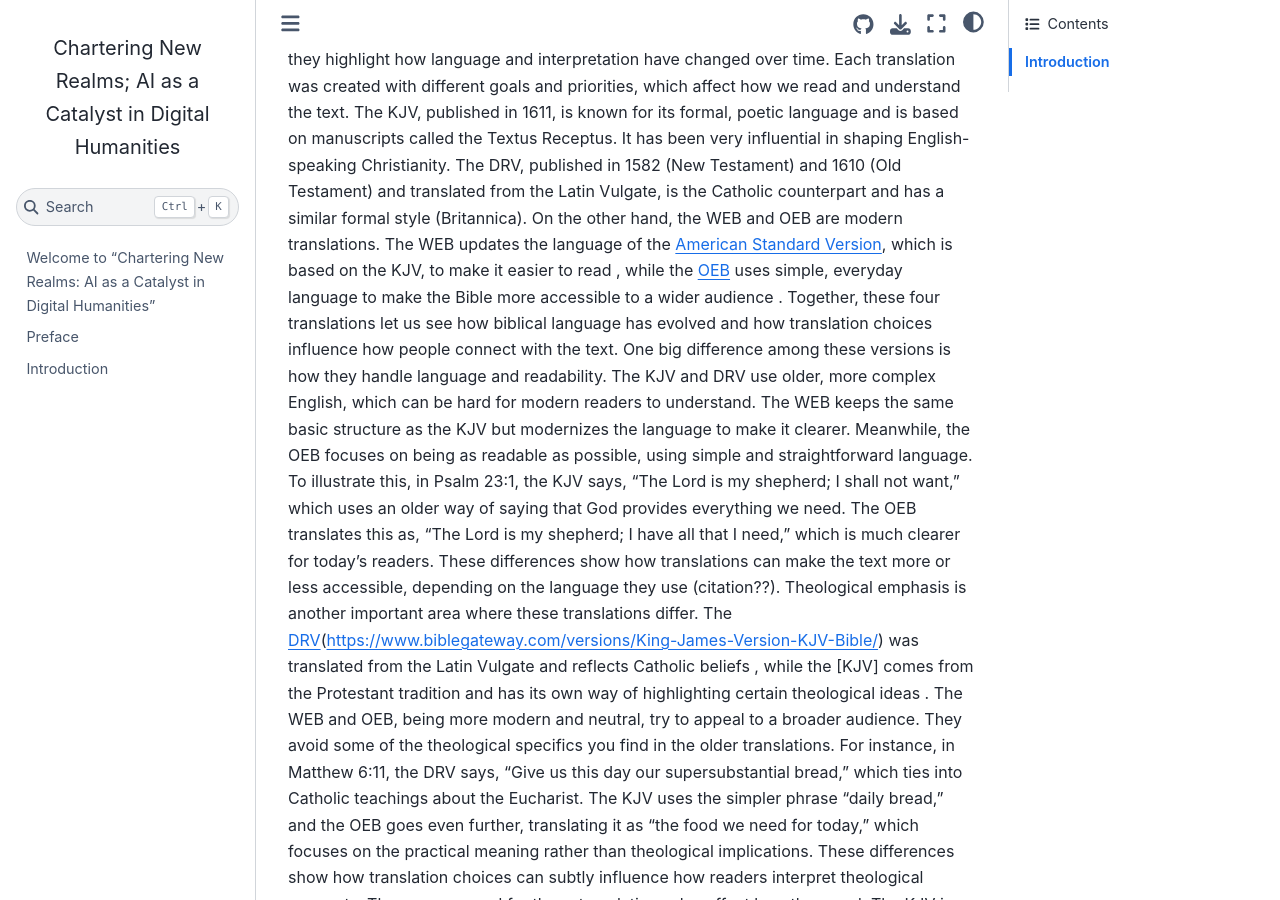
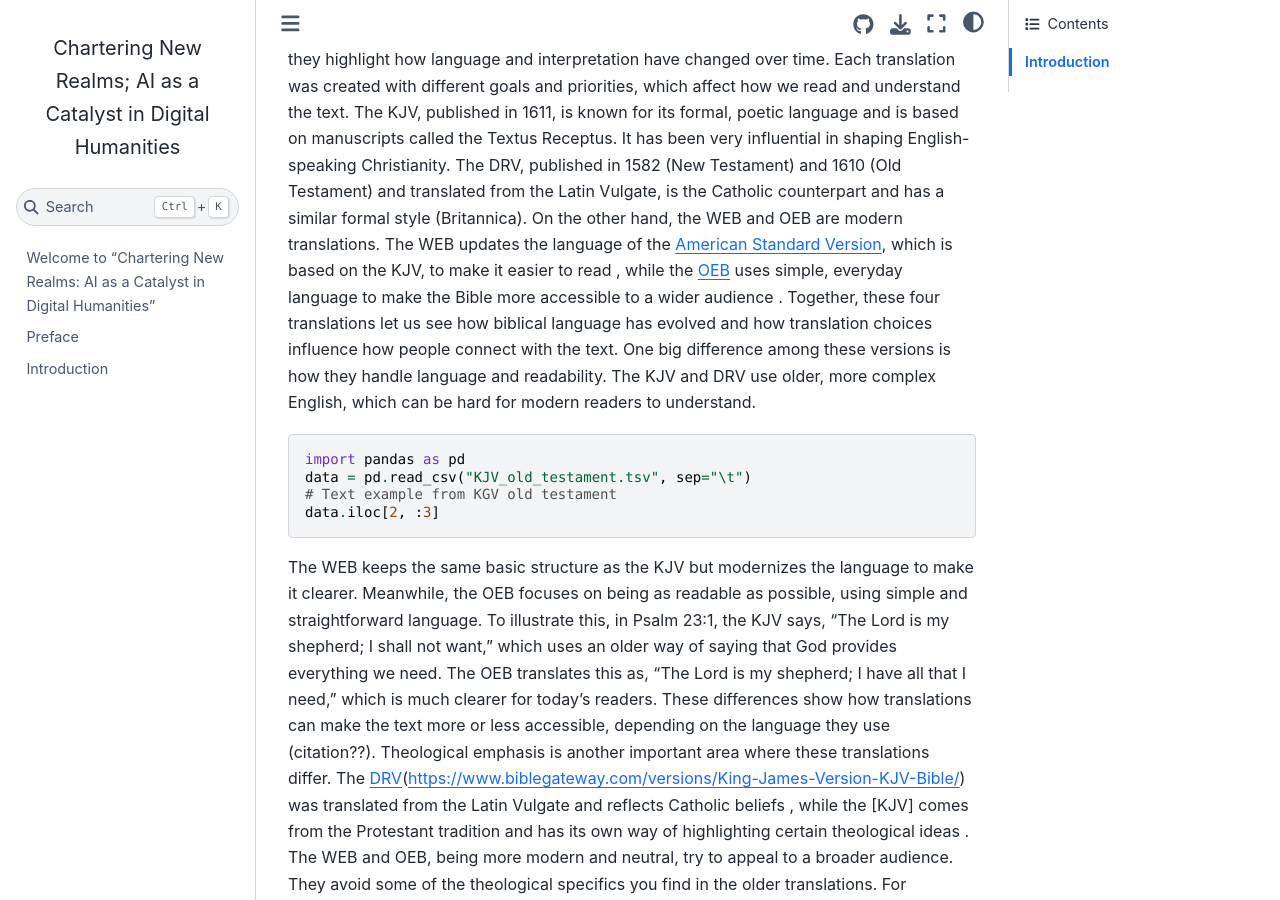
Before and after one commit to pstroe/chartering-new-realms-2024, a Jupyter Book: the page built from chapter5.md, in a window 1280 px wide and 900 px high, scrolled down 1341 px. Built offline with Jupyter Book 1.0.4 settings and Sphinx 7.4.7 and the Sphinx Book theme 1.1.4, drawn with Linux system fonts in a browser that asks for light colours.

Commit message:
Adding code

````diff
--- a/chapter5.md
+++ b/chapter5.md
@@ -12,7 +12,14 @@ Through this comparative, computational lens, our study aims to offer a novel pe
 In this chapter, we focus on tracing theological shifts over time by examining four different Bible versions based on criteria such as comparability and accessability, i.e., being open source: the King James Version (KJV), Douay-Rheims Version (DRV), World English Bible (WEB), and Open English Bible (OEB). We chose these translations to give a balanced view of how language and interpretation have evolved, reflecting changes in theological emphasis, linguistic style, and translation philosophy over the centuries. Together, these versions allow us to explore how translation choices can shape the way people understand and connect with biblical texts.
 
 The King James Version (KJV), Douay-Rheims Version (DRV), World English Bible (WEB), and Open English Bible (OEB) each offer a unique approach to translating the Bible, and they highlight how language and interpretation have changed over time. Each translation was created with different goals and priorities, which affect how we read and understand the text. The KJV, published in 1611, is known for its formal, poetic language and is based on manuscripts called the Textus Receptus. It has been very influential in shaping English-speaking Christianity. The DRV, published in 1582 (New Testament) and 1610 (Old Testament) and translated from the Latin Vulgate, is the Catholic counterpart and has a similar formal style (Britannica). On the other hand, the WEB and OEB are modern translations. The WEB updates the language of the [American Standard Version](https://ebible.org/eng-web/webfaq.htm#WhatRevision), which is based on the KJV, to make it easier to read , while the [OEB](https://openenglishbible.org/faq/) uses simple, everyday language to make the Bible more accessible to a wider audience . Together, these four translations let us see how biblical language has evolved and how translation choices influence how people connect with the text.
-One big difference among these versions is how they handle language and readability. The KJV and DRV use older, more complex English, which can be hard for modern readers to understand. The WEB keeps the same basic structure as the KJV but modernizes the language to make it clearer. Meanwhile, the OEB focuses on being as readable as possible, using simple and straightforward language. To illustrate this, in Psalm 23:1, the KJV says, “The Lord is my shepherd; I shall not want,” which uses an older way of saying that God provides everything we need. The OEB translates this as, “The Lord is my shepherd; I have all that I need,” which is much clearer for today’s readers. These differences show how translations can make the text more or less accessible, depending on the language they use (citation??).
+One big difference among these versions is how they handle language and readability. The KJV and DRV use older, more complex English, which can be hard for modern readers to understand.
+```python
+import pandas as pd
+data = pd.read_csv("KJV_old_testament.tsv", sep="\t")
+# Text example from KGV old testament
+data.iloc[2, :3]
+```
+The WEB keeps the same basic structure as the KJV but modernizes the language to make it clearer. Meanwhile, the OEB focuses on being as readable as possible, using simple and straightforward language. To illustrate this, in Psalm 23:1, the KJV says, “The Lord is my shepherd; I shall not want,” which uses an older way of saying that God provides everything we need. The OEB translates this as, “The Lord is my shepherd; I have all that I need,” which is much clearer for today’s readers. These differences show how translations can make the text more or less accessible, depending on the language they use (citation??).
 Theological emphasis is another important area where these translations differ. The [DRV](https://www.biblegateway.com/versions/Douay-Rheims-1899-American-Edition-DRA-Bible/)(https://www.biblegateway.com/versions/King-James-Version-KJV-Bible/) was translated from the Latin Vulgate and reflects Catholic beliefs , while the [KJV] comes from the Protestant tradition and has its own way of highlighting certain theological ideas . The WEB and OEB, being more modern and neutral, try to appeal to a broader audience. They avoid some of the theological specifics you find in the older translations. For instance, in Matthew 6:11, the DRV says, “Give us this day our supersubstantial bread,” which ties into Catholic teachings about the Eucharist. The KJV uses the simpler phrase “daily bread,” and the OEB goes even further, translating it as “the food we need for today,” which focuses on the practical meaning rather than theological implications. These differences show how translation choices can subtly influence how readers interpret theological concepts.
 The sources used for these translations also affect how they read. The KJV is based on the Textus Receptus, which was the best manuscript source available during the Reformation (Britannica), while the [DRV](https://www.biblegateway.com/versions/Douay-Rheims-1899-American-Edition-DRA-Bible/) comes from the Latin Vulgate, the official Bible of the Catholic Church . The WEB and OEB, however, use more recent and diverse manuscript sources. This can lead to differences in how certain passages are presented. A good example is 1 John 5:7–8. The KJV includes a Trinitarian phrase that’s missing from most early Greek manuscripts but is present in the Textus Receptus. The OEB and WEB, which use critical editions of the Bible based on older manuscripts, leave this phrase out. These differences highlight how the manuscripts chosen for a translation can influence the final text, especially in areas with theological significance.
 Finally, the translation philosophy behind each version affects how they communicate the original message. The KJV, DRV, and WEB all use a formal, word-for-word approach, which tries to stay as close to the original language as possible. This method often preserves the structure and vocabulary of the original texts but can be harder to read today. The OEB, on the other hand, uses a more dynamic approach, translating the meaning of each passage into natural, modern English. This makes the text easier to understand but can sometimes lose the feel of the original. In Philippians 4:13, for example, the KJV says, “I can do all things through Christ which strengtheneth me,” which is quite close to the original Greek wording. The OEB simplifies this to, “I can find strength for anything through him who gives me strength,” which is more relatable for modern readers. These different approaches show how translations can either stick closely to the original or make the text easier to read, and each choice affects how people connect with the Bible.
````
Also changed, not shown: 1 other file.
